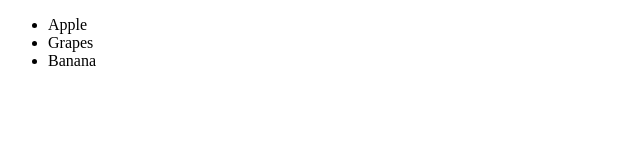
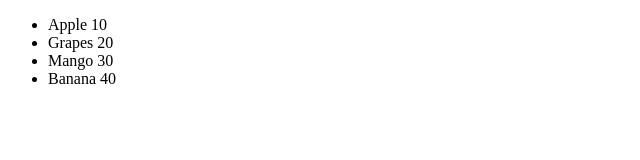
Before and after one commit to arjunk03/reactApp, a React (Vite) app in the folder ReactApp/: page / in a window 1280 px wide. Shown: the top 160 px of the page, without its empty margins (0-640 px from the left). Built offline with nearby package versions, Linux system fonts and the light colour scheme.

Commit message:
css updated

```diff
--- a/ReactApp/src/componenets/Fruits.jsx
+++ b/ReactApp/src/componenets/Fruits.jsx
@@ -1,10 +1,18 @@
 export default function Fruits() {
-  const fruits = ["Apple", "Grapes", "Banana"];
+  //   const fruits = ["Apple", "Grapes", "Banana"];
+  const fruits = [
+    { name: "Apple", price: 10 },
+    { name: "Grapes", price: 20 },
+    { name: "Mango", price: 30 },
+    { name: "Banana", price: 40 },
+  ];
   return (
     <div>
       <ul>
         {fruits.map((fruit) => (
-          <li key={fruit}>{fruit}</li>
+          <li key={fruit.name}>
+            {fruit.name} {fruit.price}
+          </li>
         ))}
       </ul>
     </div>
```
